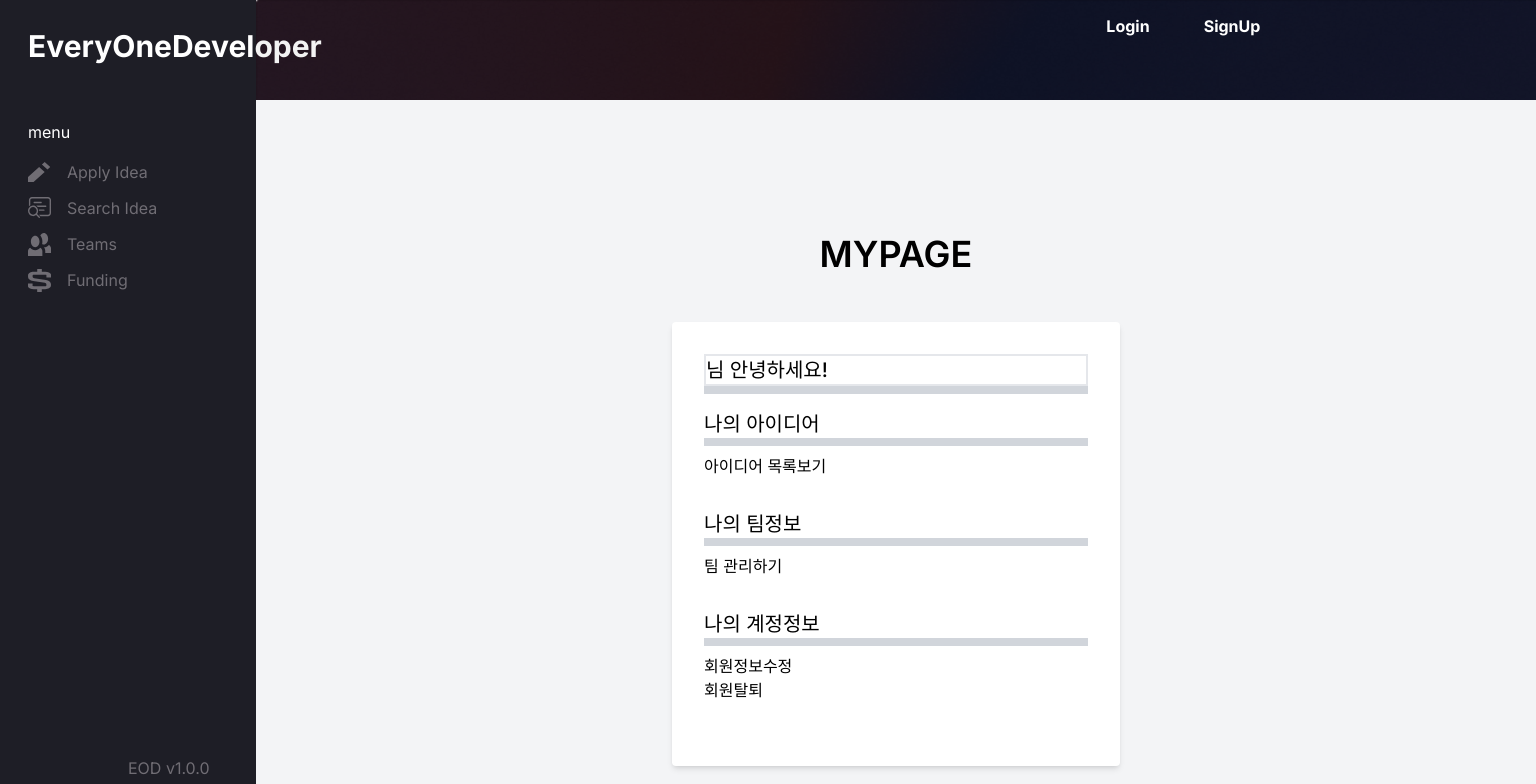
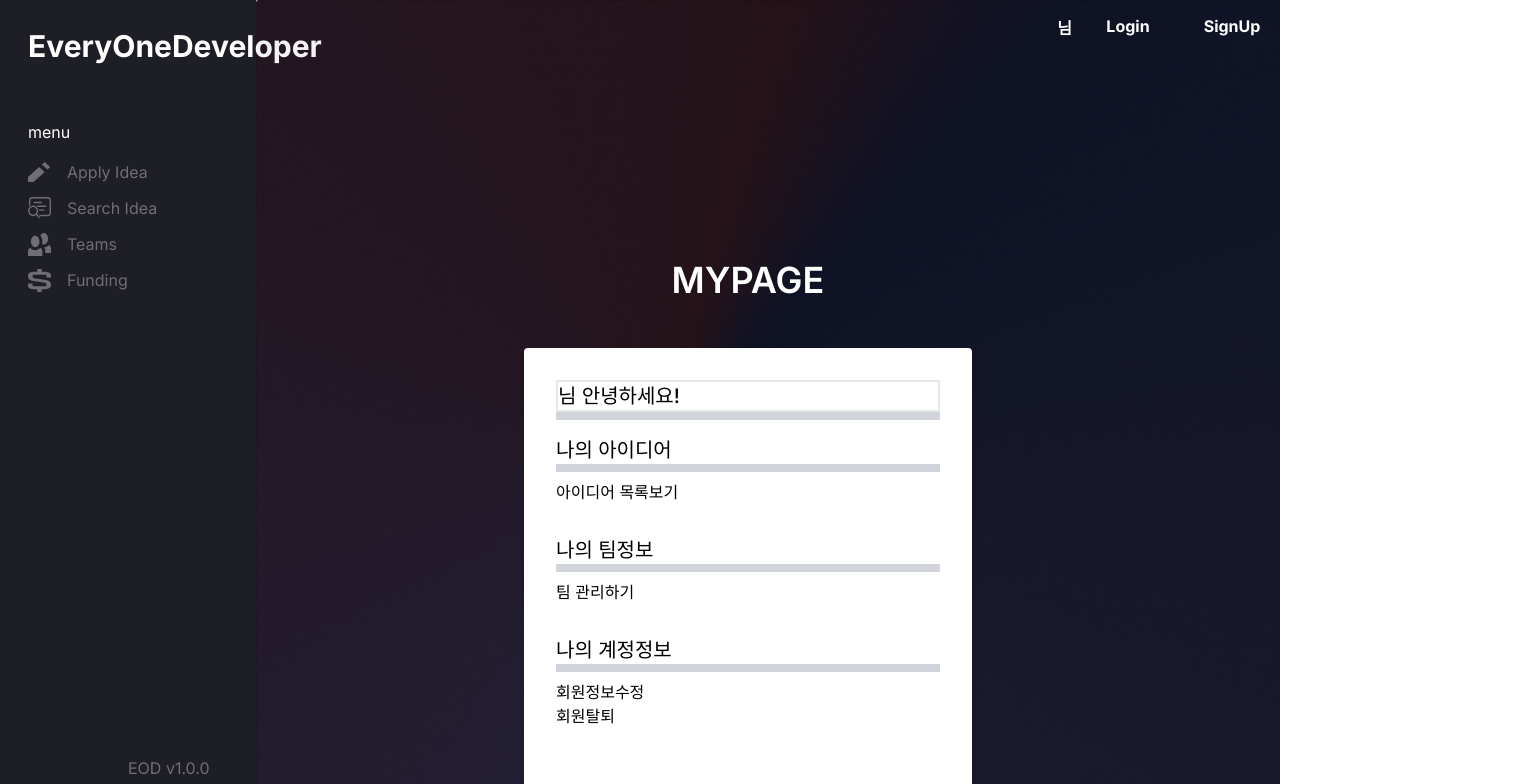
Before and after one commit to kimwoojin123/eod, a Next.js app: page /mypage in a window 1280 px wide. Shown: the top 784 px of the page, 1536 px wide, since content can reach past the window. Built offline with nearby package versions, Linux system fonts and the light colour scheme.

Commit message:
마이페이지 디자인 수정

```diff
--- a/app/mypage/ideaList/page.tsx
+++ b/app/mypage/ideaList/page.tsx
@@ -44,7 +44,7 @@ export default function IdeaList() {
 
   return (
   <div className="container p-4">
-    <h1 className="text-2xl font-bold mb-4">내가 작성한 아이디어 목록</h1>
+    <h1 className="text-2xl font-bold mb-4 text-white">내가 작성한 아이디어 목록</h1>
     <ul className="grid gap-4 grid-cols-1 sm:grid-cols-2 lg:grid-cols-3">
       {ideas.map((idea) => (
         <li key={idea._id} className="bg-white rounded-lg shadow-md p-4">
--- a/app/mypage/page.tsx
+++ b/app/mypage/page.tsx
@@ -8,8 +8,8 @@ import IdeaListButton from "../ui/mypage/ideaList"
 
 export default function MyPage(){
   return (
-    <div className="flex flex-col w-screen h-screen justify-center items-center bg-gray-100">
-      <div className="text-4xl font-semibold mb-12">MYPAGE</div>
+    <div className="flex flex-col w-full justify-center items-center pr-10">
+      <div className="text-4xl font-semibold mb-12 mt-40 text-white">MYPAGE</div>
       <div className="w-full max-w-md p-8 bg-white shadow-md rounded">
         <div>
           <div className="text-xl font-medium mb-4">
--- a/app/mypage/resign/page.tsx
+++ b/app/mypage/resign/page.tsx
@@ -31,9 +31,9 @@ export default function Resign() {
     }
   }
   return (
-    <div className='flex flex-col justify-center items-center w-lvw h-lvh'>
+    <div className='flex flex-col justify-center items-center w-full mt-96 pr-10'>
       <h1 className='flex justify-center w-60 h-10 items-center text-white bg-red-500 font-bold'>정말 탈퇴하시겠습니까?</h1><br />
-      <button className="hover:underline" onClick={handleResign}>탈퇴하기</button>
+      <button className="hover:underline text-white" onClick={handleResign}>탈퇴하기</button>
       <CustomModal isOpen={modalIsOpen} onRequestClose={closeModal} width="360px" height="180px">
         <p>{message}</p>
         <button className="w-40 h-10 rounded-2xl bg-gray-200 mt-5" onClick={closeModal}>닫기</button>
--- a/app/mypage/teamManage/page.tsx
+++ b/app/mypage/teamManage/page.tsx
@@ -165,7 +165,7 @@ export default function TeamManage() {
 
   return (
     <div className="flex flex-col items-center mt-20">
-      <h1 className="text-2xl font-bold mb-4">내 팀 관리</h1>
+      <h1 className="text-2xl font-bold mb-4 text-white">내 팀 관리</h1>
       <div className="overflow-x-auto">
         <table className="min-w-full divide-y divide-gray-200">
           <thead className="bg-gray-50">
--- a/app/mypage/userEdit/page.tsx
+++ b/app/mypage/userEdit/page.tsx
@@ -182,8 +182,8 @@ export default function UserEdit(){
 
 
   return (
-    <div className="flex flex-col justify-center items-center h-screen">
-      <h1 className="mb-10 text-3xl font-bold">회원정보수정</h1>
+    <div className="flex flex-col justify-center items-center mt-40">
+      <h1 className="mb-10 text-3xl font-bold text-white">회원정보수정</h1>
       <form className="w-full max-w-md" onSubmit={handleEdit}>
         <div className="mb-6 flex flex-col">
           <div className="relative mb-4 flex items-center">
--- a/app/ui/Buttons/headButtons.tsx
+++ b/app/ui/Buttons/headButtons.tsx
@@ -2,6 +2,7 @@
 import Link from 'next/link'
 import React, { useState, useEffect } from 'react';
 import CustomModal from '../modal';
+import { getUsernameSomehow } from '../getUsername';
 
 export function ReloadButton(){
   const reloadPage = () =>{
@@ -21,6 +22,8 @@ export function MyPageButton(){
   const openModal = () => setModalIsOpen(true);
   const closeModal = () => setModalIsOpen(false);
 
+  const username = getUsernameSomehow();
+
   useEffect(() => {
     const storageToken = localStorage.getItem('token');
     setIsLoggedIn(!!storageToken);
@@ -37,7 +40,7 @@ export function MyPageButton(){
 
   return (
     <div>
-      {/* <button className="bg-blue-500 hover:bg-blue-700 text-white font-bold py-2 px-4 rounded" onClick={handleMyPageClick}>마이페이지</button>     */}
+      <button className="text-white font-bold pt-4 pr-4" onClick={handleMyPageClick}>{username}님</button>
       <CustomModal isOpen={modalIsOpen} onRequestClose={closeModal} width='360px' height='180px'>
         <p>{message}</p>
         <button className="w-40 h-10 rounded-2xl bg-gray-200 mt-5" onClick={closeModal}>닫기</button>
--- a/app/ui/head.tsx
+++ b/app/ui/head.tsx
@@ -5,6 +5,9 @@ export default function Head(){
   return (
     <div className="flex">
         <div className="flex items-center">
+        <MyPageButton />
+        </div>
+        <div className="flex items-center">
         <AuthButton />
         </div>
     </div>
```
